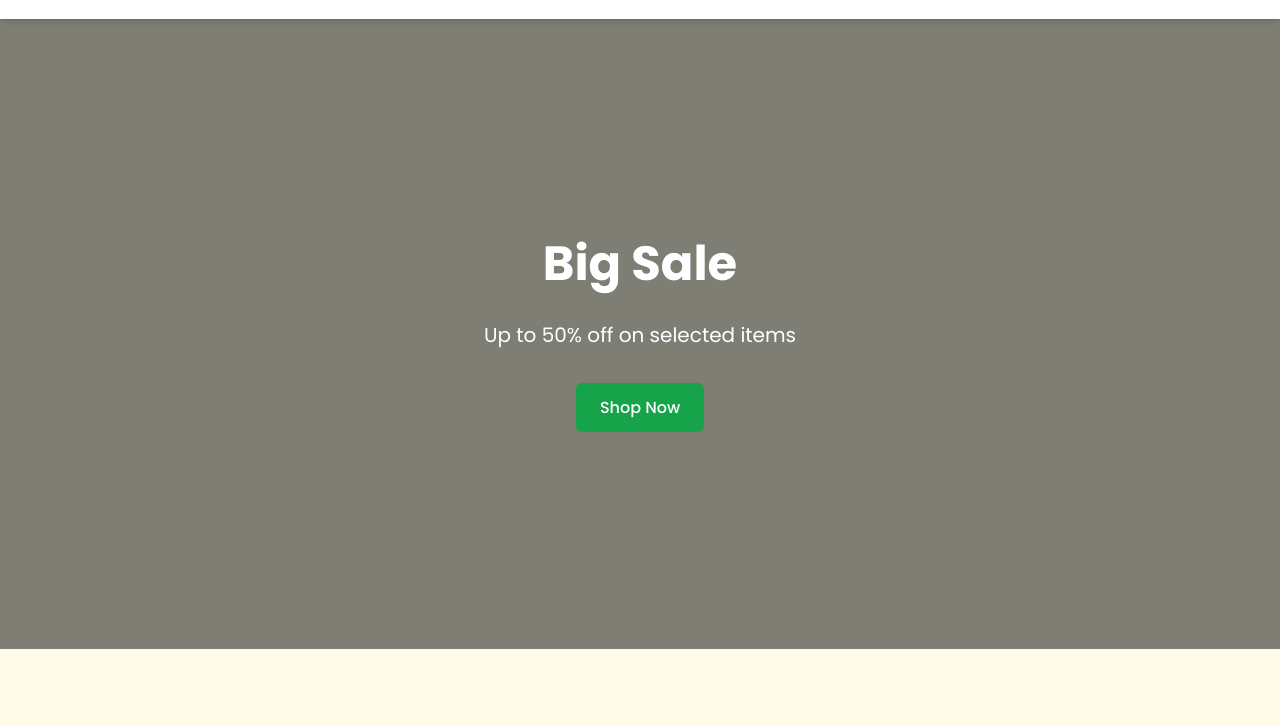
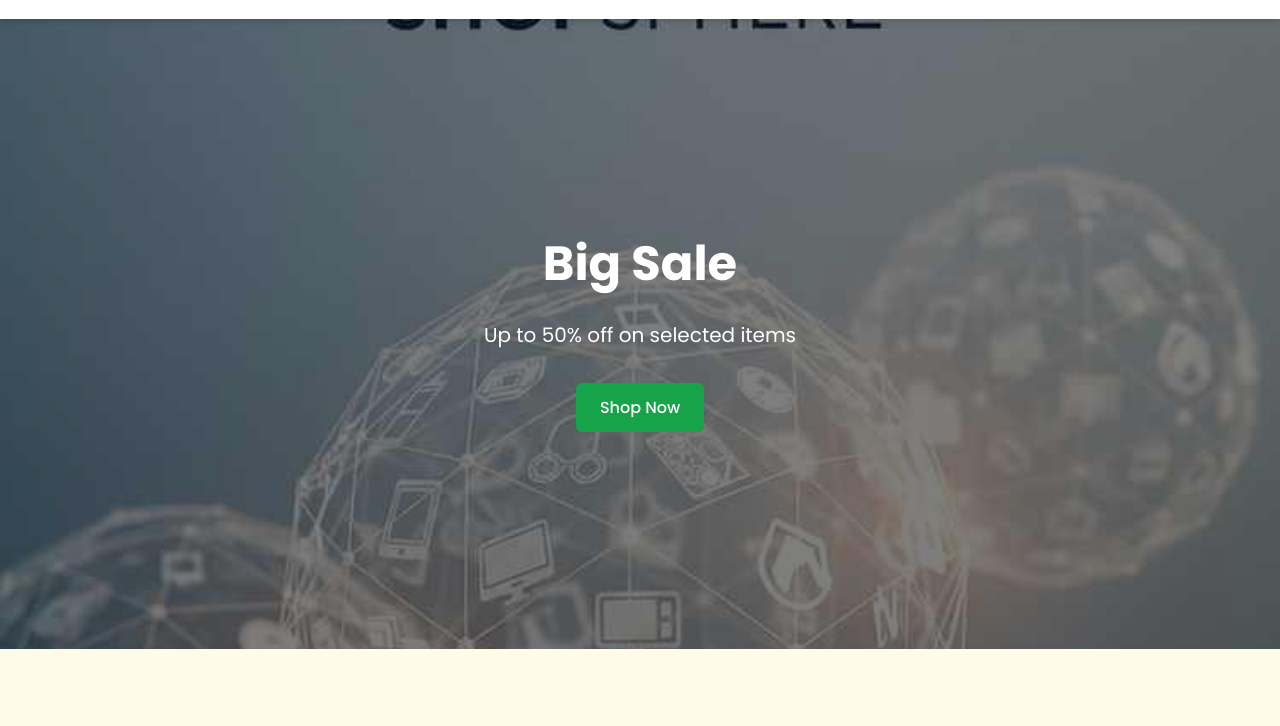
Before and after one commit to eyobsamuel-prog/e-commerce, a plain HTML site: page index.html in a window 1280 px wide. Shown: the part 51-777 px from the top of the page. Drawn offline with Linux system fonts and the light colour scheme.

Commit message:
Update styles.css

```diff
--- a/styles.css
+++ b/styles.css
@@ -218,7 +218,7 @@ button {
 /* Hero Styles */
 .hero {
     height: 80vh;
-    background-image: linear-gradient(rgba(0, 0, 0, 0.5), rgba(0, 0, 0, 0.5)), url('background.png');
+    background-image: linear-gradient(rgba(0, 0, 0, 0.5), rgba(0, 0, 0, 0.5)), url('backgroun.jpeg');
     background-size: cover;
     background-position: center;
     display: flex;
@@ -713,4 +713,5 @@ button {
     .cart-sidebar {
         max-width: 100%;
     }
+
 }
```
